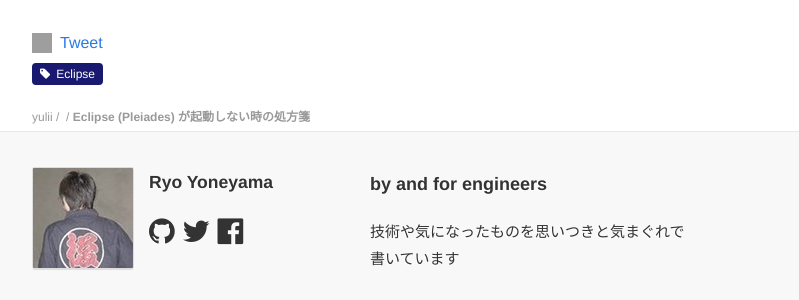
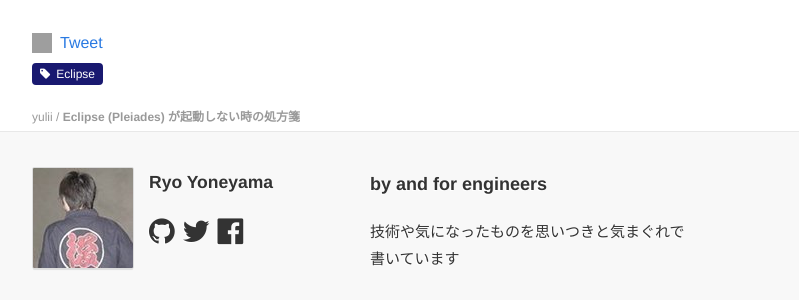
Before and after one commit to yulii/yulii.github.io, a Jekyll site: the page built from _posts/2009/2009-02-12-pleiades-workspace-bug.md, in a window 1280 px wide. Shown: the part 1008-1308 px from the top of the page, without its empty margins (240-1039 px from the left). Built offline with Jekyll 4.4.1, drawn with Linux system fonts in a browser that asks for light colours; nearby versions of some CDN libraries; comment, search, counter and statistics services are not loaded; grey boxes are pictures that could not be loaded.

Commit message:
bug fixed

```diff
--- a/_includes/breadcrumb.html
+++ b/_includes/breadcrumb.html
@@ -1,6 +1,6 @@
 <ol class="breadcrumb">
   <li><a href="{{ site.url }}">yulii</a><span>&nbsp;/&nbsp;</span></li>
-  {% if layout.breadcrumb == 'category' %}
+  {% if layout.breadcrumb == 'category' and page.category %}
     {% include breadcrumb/category.html category=page.category %}
   {% endif %}
   <li><strong>{{ page.title | truncate: 30 }}</strong></li>
```
